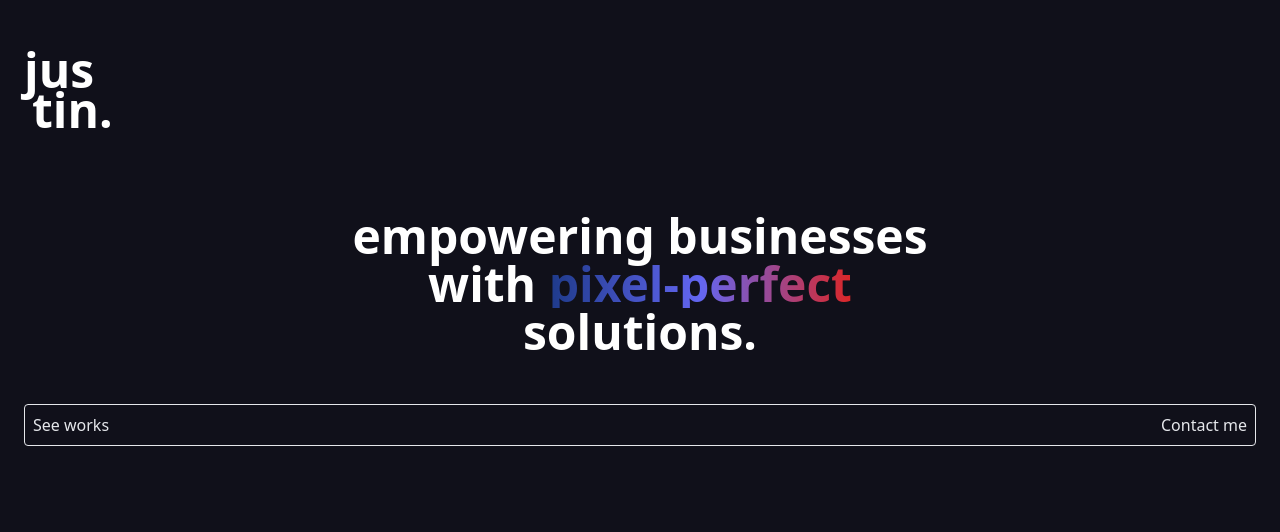
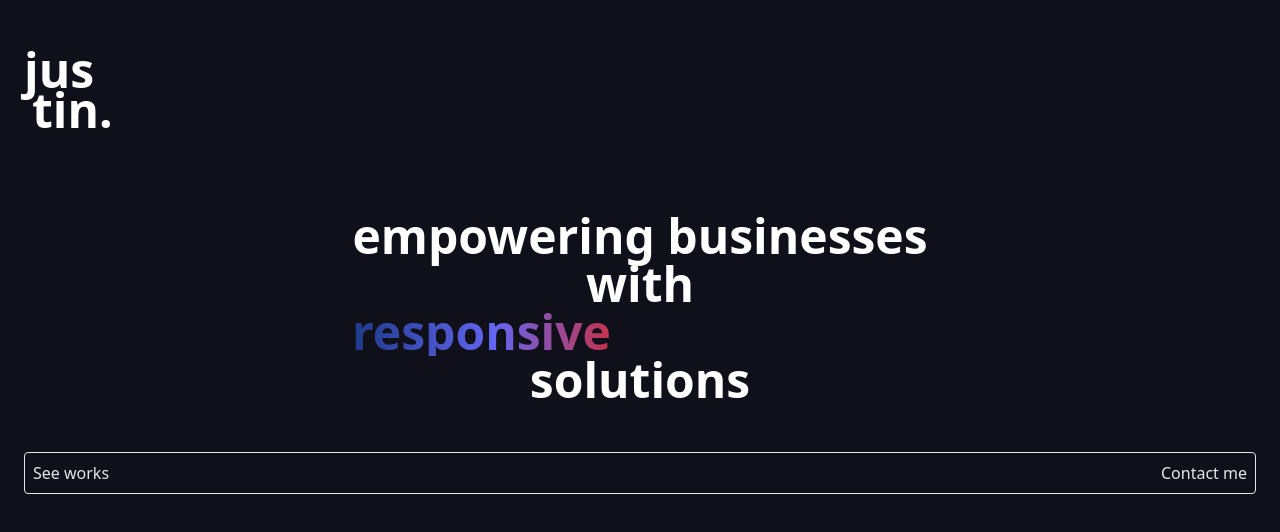
Before and after one commit to Uyimolo/my-react-portfolio, a React (Vite) app: page / in a window 1280 px wide. Shown: the top 532 px of the page. Built offline with nearby package versions, Linux system fonts and the light colour scheme.

Commit message:
feat: added typewriter effect to home page

```diff
--- a/package.json
+++ b/package.json
@@ -16,7 +16,8 @@
     "react": "^18.2.0",
     "react-dom": "^18.2.0",
     "react-router-dom": "^6.14.0",
-    "sort-by": "^1.2.0"
+    "sort-by": "^1.2.0",
+    "typewriter-effect": "^2.20.1"
   },
   "devDependencies": {
     "@types/react": "^18.0.37",
--- a/src/pages/Home.jsx
+++ b/src/pages/Home.jsx
@@ -1,14 +1,21 @@
 import { Link } from "react-router-dom";
+import Typewriter from "typewriter-effect";
 
 const Home = () => {
   return (
-    <div className="p-6 flex flex-col space-y-12">
+    <div className="p-6 flex flex-col space-y-12 pb-20">
       <h1 className="text-5xl text-white font-bold max-w-xl md:m-auto md:text-center mb-12">
         empowering businesses with{" "}
-        <h1 className="bg-gradient-to-r from-blue-900 via-indigo-500 to-red-600 inline-block text-transparent bg-clip-text">
-          pixel-perfect
-        </h1>{" "}
-        solutions.
+        <div className="font-bold bg-gradient-to-r from-blue-900 via-indigo-500 to-red-600 w-fit text-transparent bg-clip-text">
+          <Typewriter
+            options={{
+              strings: ["secure", "responsive", "optimized", "pixel-perfect"],
+              autoStart: true,
+              loop: true,
+            }}
+          />
+        </div>
+        solutions
       </h1>
 
       <div className="flex justify-between border p-2 rounded">
```
Also changed, not shown: 1 other file (tests, documents, lock files or other folders).
